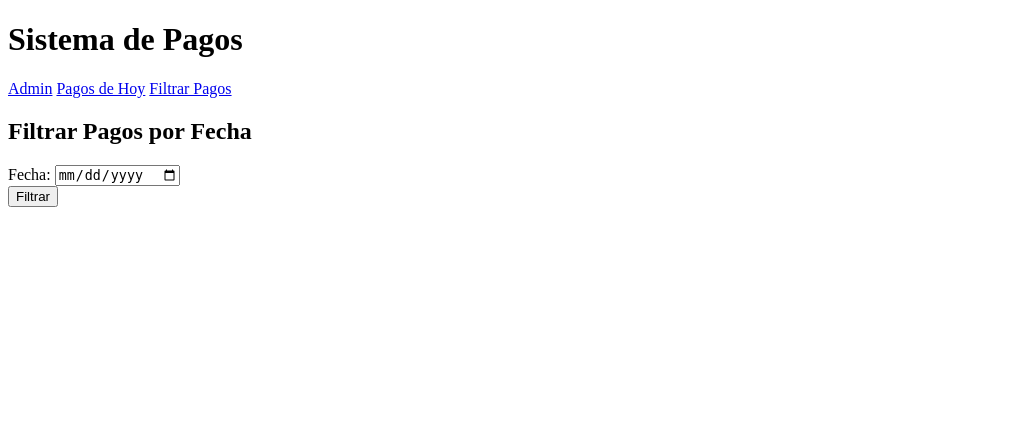
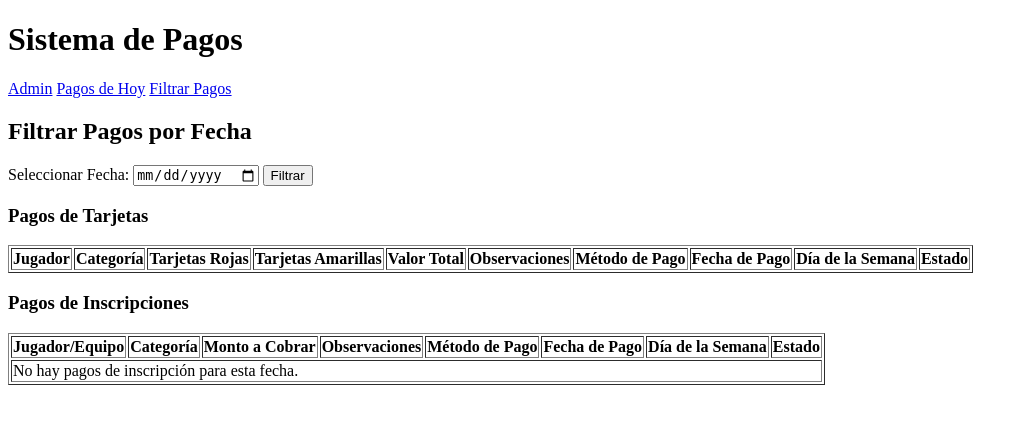
Before and after one commit to DavidCh02/RS_PAGOS, a Flask app: page /filtrar_pagos in a window 1280 px wide. Shown: the top 424 px of the page, without its empty margins (0-1028 px from the left). Run offline with Flask 3, Linux system fonts and the light colour scheme; lists and menus that the app fills with data are empty.

Commit message:
Add files via upload

```diff
--- a/app.py
+++ b/app.py
@@ -98,27 +98,48 @@ def admin():
     return render_template('admin.html')
 
 
+from datetime import datetime, timedelta
+import pytz
+
+from datetime import datetime, timedelta
+import pytz
+
+from flask import request, redirect, url_for
 
 @app.route('/pagos', methods=['GET', 'POST'])
 def pagos():
-    # Fecha predeterminada: hoy
-    today = datetime.now().strftime('%Y-%m-%d')
-    fecha_seleccionada = today  # Por defecto, usa la fecha actual
+    # Obtener la fecha actual en UTC
+    timezone = pytz.timezone('UTC')
+    today_utc = datetime.now(timezone).date()
+
+    # Calcular el inicio y fin de la semana actual (lunes a domingo)
+    start_of_week = today_utc - timedelta(days=today_utc.weekday())  # Lunes
+    end_of_week = start_of_week + timedelta(days=6)  # Domingo
+
+    # Calcular las fechas específicas para sábado y domingo
+    sabado = start_of_week + timedelta(days=5)  # Sábado
+    domingo = start_of_week + timedelta(days=6)  # Domingo
 
     conn = get_db_connection()
     try:
         if request.method == 'POST':
-            # Filtrar por fecha seleccionada
-            if 'filtrar_fecha' in request.form:
-                fecha_seleccionada = request.form.get('fecha_cliente')
-
             # Actualizar el estado de pago
-            elif 'actualizar_pago' in request.form:
-                id_pago = int(request.form.get('id_pago'))
+            if 'actualizar_pago' in request.form:
+                id_pago = request.form.get('id_pago')  # Obtener el ID del pago
                 tipo_pago = request.form.get('tipo_pago')  # "tarjeta" o "inscripcion"
                 metodo_pago = request.form.get('metodo_pago')
                 estado_pago = request.form.get('estado_pago')
 
+                # Validar que los campos no estén vacíos
+                if not id_pago or not tipo_pago or not metodo_pago or not estado_pago:
+                    return "Error: Todos los campos son obligatorios.", 400
+
+                try:
+                    id_pago = int(id_pago)  # Convertir a entero
+                except ValueError:
+                    return "Error: ID de pago inválido.", 400
+
+                # Actualizar el estado del pago en la base de datos
                 if tipo_pago == 'tarjeta':
                     conn.execute(text("""
                         UPDATE pago_tarjetas
@@ -141,81 +162,226 @@ def pagos():
                     })
                 conn.commit()
 
-        # Consultar pagos pendientes para la fecha seleccionada
+                # Redirigir para evitar problemas con el formulario POST
+                return redirect(url_for('pagos'))
+
+        # Consultar pagos pendientes de sábado y domingo de la semana actual
         result_tarjetas = conn.execute(text("""
-            SELECT * FROM pago_tarjetas
-            WHERE estado_pago = 'Pendiente' AND fecha_cobro = :fecha
-        """), {"fecha": fecha_seleccionada})
+            SELECT *
+            FROM pago_tarjetas
+            WHERE estado_pago = 'Pendiente'
+              AND EXTRACT(DOW FROM fecha_cobro) IN (0, 6)  -- Domingo (0) y Sábado (6)
+              AND fecha_cobro BETWEEN :start_of_week AND :end_of_week
+        """), {"start_of_week": start_of_week, "end_of_week": end_of_week})
         pagos_tarjetas = result_tarjetas.fetchall()
 
         result_inscripciones = conn.execute(text("""
-            SELECT * FROM pago_inscripcion
-            WHERE estado_pago = 'Pendiente' AND fecha_inscripcion = :fecha
-        """), {"fecha": fecha_seleccionada})
+            SELECT *
+            FROM pago_inscripcion
+            WHERE estado_pago = 'Pendiente'
+              AND EXTRACT(DOW FROM fecha_inscripcion) IN (0, 6)  -- Domingo (0) y Sábado (6)
+              AND fecha_inscripcion BETWEEN :start_of_week AND :end_of_week
+        """), {"start_of_week": start_of_week, "end_of_week": end_of_week})
         pagos_inscripciones = result_inscripciones.fetchall()
 
     finally:
         conn.close()
 
-    return render_template('pagos.html', pagos_tarjetas=pagos_tarjetas, pagos_inscripciones=pagos_inscripciones, fecha_seleccionada=fecha_seleccionada)
+    # Mapear números de día de la semana a nombres
+    dias_semana = {0: "Domingo", 6: "Sábado"}
+
+    # Agrupar pagos por día de la semana
+    pagos_por_dia = {dia: {"tarjetas": [], "inscripciones": []} for dia in dias_semana.values()}
+
+    for pago in pagos_tarjetas:
+        dia_nombre = dias_semana[int(pago.fecha_cobro.isoweekday() % 7)]  # Convertir ISO weekday a DOW
+        pagos_por_dia[dia_nombre]["tarjetas"].append(pago)
+
+    for pago in pagos_inscripciones:
+        dia_nombre = dias_semana[int(pago.fecha_inscripcion.isoweekday() % 7)]  # Convertir ISO weekday a DOW
+        pagos_por_dia[dia_nombre]["inscripciones"].append(pago)
+
+    # Pasar las fechas calculadas a la plantilla
+    return render_template(
+        'pagos.html',
+        pagos_por_dia=pagos_por_dia,
+        fecha_actual=today_utc,
+        fecha_sabado=sabado,
+        fecha_domingo=domingo
+    )
 
 
 # Página para mostrar los pagos realizados hoy
 from datetime import datetime
 import pytz
 
-@app.route('/pagados_hoy', methods=['GET', 'POST'])
+from datetime import datetime, timedelta
+import pytz
+
+from datetime import datetime, timedelta
+import pytz
+
+from datetime import datetime, timedelta
+import pytz
+from datetime import datetime, timedelta
+import pytz
+
+from datetime import datetime, timedelta
+import pytz
+
+@app.route('/pagados_hoy', methods=['GET'])
 def pagados_hoy():
-    if request.method == 'POST':
-        # Obtener la fecha enviada por el cliente
-        fecha_cliente = request.form.get('fecha_cliente')
+    # Obtener la fecha actual en la zona horaria local (por ejemplo, 'America/Bogota')
+    timezone = pytz.timezone('America/Bogota')  # Cambia esto a tu zona horaria
+    today_local = datetime.now(timezone).date()
 
-        conn = get_db_connection()
-        try:
-            # Consultar pagos realizados en la fecha del cliente
-            result_tarjetas = conn.execute(text("""
-                SELECT * FROM pago_tarjetas
-                WHERE fecha_cobro = :fecha AND estado_pago = 'Pagado'
-            """), {"fecha": fecha_cliente})
-            pagos_tarjetas = result_tarjetas.fetchall()
+    # Calcular el inicio y fin de la semana actual (lunes a domingo) en la zona horaria local
+    start_of_week = today_local - timedelta(days=today_local.weekday())  # Lunes
+    end_of_week = start_of_week + timedelta(days=6)  # Domingo
 
-            result_inscripciones = conn.execute(text("""
-                SELECT * FROM pago_inscripcion
-                WHERE fecha_inscripcion = :fecha AND estado_pago = 'Pagado'
-            """), {"fecha": fecha_cliente})
-            pagos_inscripciones = result_inscripciones.fetchall()
+    conn = get_db_connection()
+    try:
+        # Consultar pagos realizados en la semana actual
+        result_tarjetas = conn.execute(text("""
+            SELECT *, fecha_cobro AT TIME ZONE 'UTC' AT TIME ZONE :timezone AS fecha_cobro_local
+            FROM pago_tarjetas
+            WHERE estado_pago = 'Pagado' AND fecha_cobro BETWEEN :start_of_week AND :end_of_week
+        """), {"start_of_week": start_of_week, "end_of_week": end_of_week, "timezone": timezone.zone})
+        pagos_tarjetas = result_tarjetas.fetchall()
 
-        finally:
-            conn.close()
+        result_inscripciones = conn.execute(text("""
+            SELECT *, fecha_inscripcion AT TIME ZONE 'UTC' AT TIME ZONE :timezone AS fecha_inscripcion_local
+            FROM pago_inscripcion
+            WHERE estado_pago = 'Pagado' AND fecha_inscripcion BETWEEN :start_of_week AND :end_of_week
+        """), {"start_of_week": start_of_week, "end_of_week": end_of_week, "timezone": timezone.zone})
+        pagos_inscripciones = result_inscripciones.fetchall()
 
-        return render_template('pagados_hoy.html', pagos_tarjetas=pagos_tarjetas, pagos_inscripciones=pagos_inscripciones)
+    finally:
+        conn.close()
 
-    return render_template('pagados_hoy.html', pagos_tarjetas=[], pagos_inscripciones=[])
+    # Mapear números de día de la semana a nombres
+    dias_semana = ["Lunes", "Martes", "Miércoles", "Jueves", "Viernes", "Sábado", "Domingo"]
 
+    # Agrupar pagos por día de la semana
+    pagos_por_dia = {}
+
+    for pago in pagos_tarjetas + pagos_inscripciones:
+        # Obtener la fecha del pago en la zona horaria local
+        if hasattr(pago, "fecha_cobro_local"):
+            fecha_pago_local = pago.fecha_cobro_local.date()  # Convertir a date si es necesario
+        elif hasattr(pago, "fecha_inscripcion_local"):
+            fecha_pago_local = pago.fecha_inscripcion_local.date()  # Convertir a date si es necesario
+
+        # Obtener el número del día de la semana (0 = Lunes, 1 = Martes, ..., 6 = Domingo)
+        numero_dia_semana = fecha_pago_local.weekday()
+
+        # Convertir el número del día de la semana a nombre
+        dia_nombre = dias_semana[numero_dia_semana]
+
+        # Agregar el pago al grupo correspondiente
+        if dia_nombre not in pagos_por_dia:
+            pagos_por_dia[dia_nombre] = {"tarjetas": [], "inscripciones": []}
+        if hasattr(pago, "fecha_cobro_local"):
+            pagos_por_dia[dia_nombre]["tarjetas"].append(pago)
+        elif hasattr(pago, "fecha_inscripcion_local"):
+            pagos_por_dia[dia_nombre]["inscripciones"].append(pago)
+
+    # Filtrar días sin pagos
+    pagos_por_dia = {dia: pagos for dia, pagos in pagos_por_dia.items() if pagos["tarjetas"] or pagos["inscripciones"]}
+
+    # Calcular los nombres de los días de la semana para el rango de fechas
+    start_of_week_nombre = dias_semana[start_of_week.weekday()]
+    end_of_week_nombre = dias_semana[end_of_week.weekday()]
+
+    return render_template(
+        'pagados_hoy.html',
+        pagos_por_dia=pagos_por_dia,
+        start_of_week=start_of_week,
+        end_of_week=end_of_week,
+        start_of_week_nombre=start_of_week_nombre,
+        end_of_week_nombre=end_of_week_nombre
+    )
 
 @app.route('/filtrar_pagos', methods=['GET', 'POST'])
 def filtrar_pagos():
-    if request.method == 'POST':
-        fecha = request.form['fecha']
-        conn = get_db_connection()
-        try:
-            # Consultar pagos de tarjetas e inscripciones para la fecha seleccionada
+    fecha_seleccionada = None
+    pagos_tarjetas = []
+    pagos_inscripciones = []
+
+    conn = get_db_connection()
+    try:
+        if request.method == 'POST':
+            fecha_seleccionada = request.form.get('fecha_cliente')
+
+            # Consultar pagos para la fecha seleccionada
             result_tarjetas = conn.execute(text("""
-                SELECT * FROM pago_tarjetas WHERE fecha_cobro = :fecha
-            """), {"fecha": fecha})
-            pagos_tarjetas = result_tarjetas.fetchall()
+                SELECT *, EXTRACT(DOW FROM fecha_cobro) AS dia_semana
+                FROM pago_tarjetas
+                WHERE fecha_cobro = :fecha
+            """), {"fecha": fecha_seleccionada})
+
+            # Convertir los resultados en diccionarios manualmente
+            pagos_tarjetas = [
+                {
+                    "id_pago": row.id_pago,
+                    "numero_partido_jugado": row.numero_partido_jugado,
+                    "fecha_cobro": row.fecha_cobro,
+                    "jugador": row.jugador,
+                    "categoria": row.categoria,
+                    "tarjetas_rojas": row.tarjetas_rojas,
+                    "tarjetas_amarillas": row.tarjetas_amarillas,
+                    "valor_total_pagar": row.valor_total_pagar,
+                    "observaciones": row.observaciones,
+                    "estado_pago": row.estado_pago,
+                    "metodo_pago": row.metodo_pago,
+                    "dia_semana": int(row.dia_semana)
+                }
+                for row in result_tarjetas.fetchall()
+            ]
 
             result_inscripciones = conn.execute(text("""
-                SELECT * FROM pago_inscripcion WHERE fecha_inscripcion = :fecha
-            """), {"fecha": fecha})
-            pagos_inscripciones = result_inscripciones.fetchall()
+                SELECT *, EXTRACT(DOW FROM fecha_inscripcion) AS dia_semana
+                FROM pago_inscripcion
+                WHERE fecha_inscripcion = :fecha
+            """), {"fecha": fecha_seleccionada})
 
-        finally:
-            conn.close()
+            # Convertir los resultados en diccionarios manualmente
+            pagos_inscripciones = [
+                {
+                    "id_inscripcion": row.id_inscripcion,
+                    "equipo": row.equipo,
+                    "jugador": row.jugador,
+                    "categoria": row.categoria,
+                    "fecha_inscripcion": row.fecha_inscripcion,
+                    "monto_a_cobrar": row.monto_a_cobrar,
+                    "observaciones": row.observaciones,
+                    "estado_pago": row.estado_pago,
+                    "metodo_pago": row.metodo_pago,
+                    "dia_semana": int(row.dia_semana)
+                }
+                for row in result_inscripciones.fetchall()
+            ]
 
-        return render_template('filtrar_pagos.html', pagos_tarjetas=pagos_tarjetas, pagos_inscripciones=pagos_inscripciones, fecha=fecha)
+    finally:
+        conn.close()
 
-    return render_template('filtrar_pagos.html')
+    # Mapear números de día de la semana a nombres
+    dias_semana = ["Lunes", "Martes", "Miércoles", "Jueves", "Viernes", "Sábado", "Domingo"]
+
+    # Agregar el nombre del día de la semana a cada pago
+    for pago in pagos_tarjetas:
+        pago['dia_nombre'] = dias_semana[pago['dia_semana']]
+
+    for pago in pagos_inscripciones:
+        pago['dia_nombre'] = dias_semana[pago['dia_semana']]
+
+    return render_template(
+        'filtrar_pagos.html',
+        pagos_tarjetas=pagos_tarjetas,
+        pagos_inscripciones=pagos_inscripciones,
+        fecha_seleccionada=fecha_seleccionada
+    )
+
 
 if __name__ == '__main__':
     app.run(debug=True)
--- a/templates/filtrar_pagos.html
+++ b/templates/filtrar_pagos.html
@@ -3,13 +3,13 @@
 {% block content %}
 <h2>Filtrar Pagos por Fecha</h2>
 <form method="POST">
-    <label>Fecha:</label>
-    <input type="date" name="fecha" required><br>
+    <label>Seleccionar Fecha:</label>
+    <input type="date" name="fecha_cliente" value="{{ fecha_seleccionada }}" required>
     <button type="submit">Filtrar</button>
 </form>
 
-{% if fecha %}
-<h3>Pagos de Tarjetas para {{ fecha }}</h3>
+<!-- Pagos de Tarjetas -->
+<h3>Pagos de Tarjetas</h3>
 <table border="1">
     <thead>
         <tr>
@@ -20,26 +20,31 @@
             <th>Valor Total</th>
             <th>Observaciones</th>
             <th>Método de Pago</th>
-            <th>Estado de Pago</th>
+            <th>Fecha de Pago</th>
+            <th>Día de la Semana</th>
+            <th>Estado</th>
         </tr>
     </thead>
     <tbody>
         {% for pago in pagos_tarjetas %}
         <tr>
-            <td>{{ pago.jugador }}</td>
-            <td>{{ pago.categoria }}</td>
-            <td>{{ pago.tarjetas_rojas }}</td>
-            <td>{{ pago.tarjetas_amarillas }}</td>
-            <td>${{ pago.valor_total_pagar }}</td>
-            <td>{{ pago.observaciones }}</td>
-            <td>{{ pago.metodo_pago }}</td>
-            <td>{{ pago.estado_pago }}</td>
+            <td>{{ pago['jugador'] }}</td>
+            <td>{{ pago['categoria'] }}</td>
+            <td>{{ pago['tarjetas_rojas'] }}</td>
+            <td>{{ pago['tarjetas_amarillas'] }}</td>
+            <td>${{ pago['valor_total_pagar'] }}</td>
+            <td>{{ pago['observaciones'] }}</td>
+            <td>{{ pago['metodo_pago'] }}</td>
+            <td>{{ pago['fecha_cobro'] }}</td>
+            <td>{{ pago['dia_nombre'] }}</td>
+            <td>{{ pago['estado_pago'] }}</td>
         </tr>
         {% endfor %}
     </tbody>
 </table>
 
-<h3>Pagos de Inscripciones para {{ fecha }}</h3>
+<!-- Pagos de Inscripciones -->
+<h3>Pagos de Inscripciones</h3>
 <table border="1">
     <thead>
         <tr>
@@ -48,21 +53,30 @@
             <th>Monto a Cobrar</th>
             <th>Observaciones</th>
             <th>Método de Pago</th>
-            <th>Estado de Pago</th>
+            <th>Fecha de Pago</th>
+            <th>Día de la Semana</th>
+            <th>Estado</th>
         </tr>
     </thead>
     <tbody>
+        {% if pagos_inscripciones %}
         {% for pago in pagos_inscripciones %}
         <tr>
-            <td>{{ pago.jugador or pago.equipo }}</td>
-            <td>{{ pago.categoria }}</td>
-            <td>${{ pago.monto_a_cobrar }}</td>
-            <td>{{ pago.observaciones }}</td>
-            <td>{{ pago.metodo_pago }}</td>
-            <td>{{ pago.estado_pago }}</td>
+            <td>{{ pago['jugador'] or pago['equipo'] }}</td>
+            <td>{{ pago['categoria'] }}</td>
+            <td>${{ pago['monto_a_cobrar'] }}</td>
+            <td>{{ pago['observaciones'] }}</td>
+            <td>{{ pago['metodo_pago'] }}</td>
+            <td>{{ pago['fecha_inscripcion'] }}</td>
+            <td>{{ pago['dia_nombre'] }}</td>
+            <td>{{ pago['estado_pago'] }}</td>
         </tr>
         {% endfor %}
+        {% else %}
+        <tr>
+            <td colspan="8">No hay pagos de inscripción para esta fecha.</td>
+        </tr>
+        {% endif %}
     </tbody>
 </table>
-{% endif %}
 {% endblock %}
```
Also changed, not shown: templates/pagados_hoy.html (+21 -24 lines), templates/pagos.html (+27 -13 lines).
